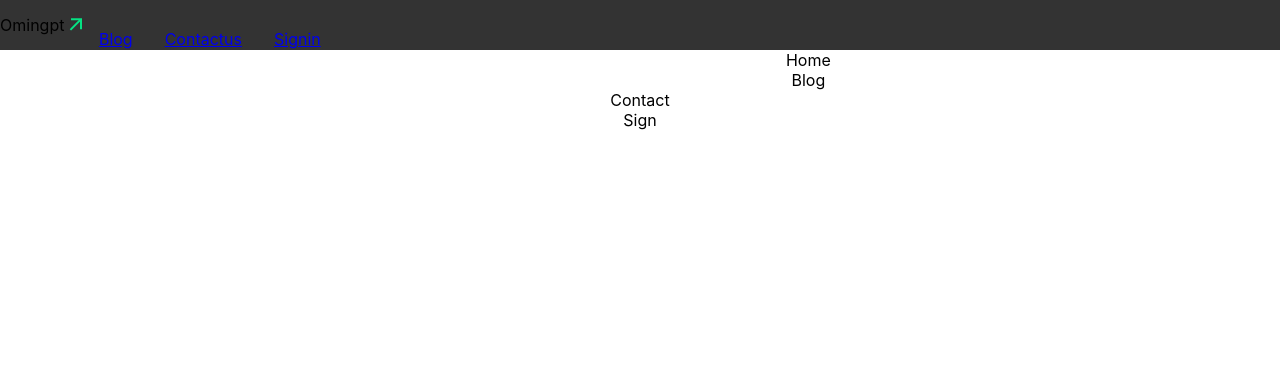
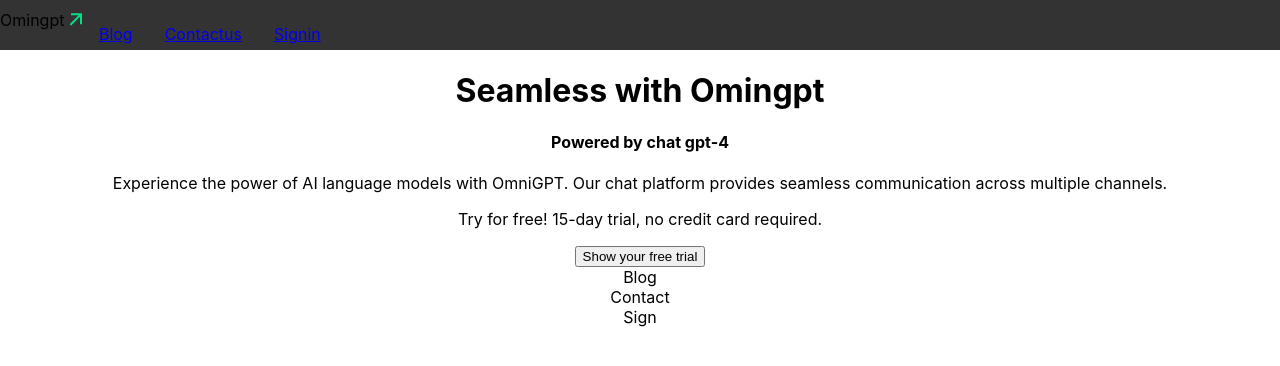
Before and after one commit to Peacesandy/omin-gpt, a React (Create React App) app: page / in a window 1280 px wide. Shown: the top 366 px of the page. Built offline with nearby package versions, Linux system fonts and the light colour scheme.

Commit message:
Started adding styling to the home page

```diff
--- a/src/Components/Home.jsx
+++ b/src/Components/Home.jsx
@@ -2,7 +2,29 @@
 
 function Home() {
   return (
-    <div>Home</div>
+    <div>
+      <div className='text-container'>
+      <div>
+        <h1>Seamless with Omingpt</h1>
+      </div>
+      <div>
+        <h4>Powered by chat gpt-4</h4>
+      </div>
+      <div>
+        <p>Experience the power of AI language models with OmniGPT.
+        Our chat platform provides seamless communication
+        across multiple channels.</p>
+      </div>
+      <div>
+        <p>
+        Try for free! 15-day trial, no credit card required.
+        </p>
+      </div>
+      <div>
+        <button>Show your free trial</button>
+      </div>
+      </div>
+    </div>
   )
 }
 
--- a/src/Styles/Navbar.css
+++ b/src/Styles/Navbar.css
@@ -5,7 +5,7 @@
 .nav-container{
     display: block;
     height: 50px;
-    line-height: 50px;
+    line-height: 40px;
     background-color: #333;
     justify-content: space-between;
 }
```
